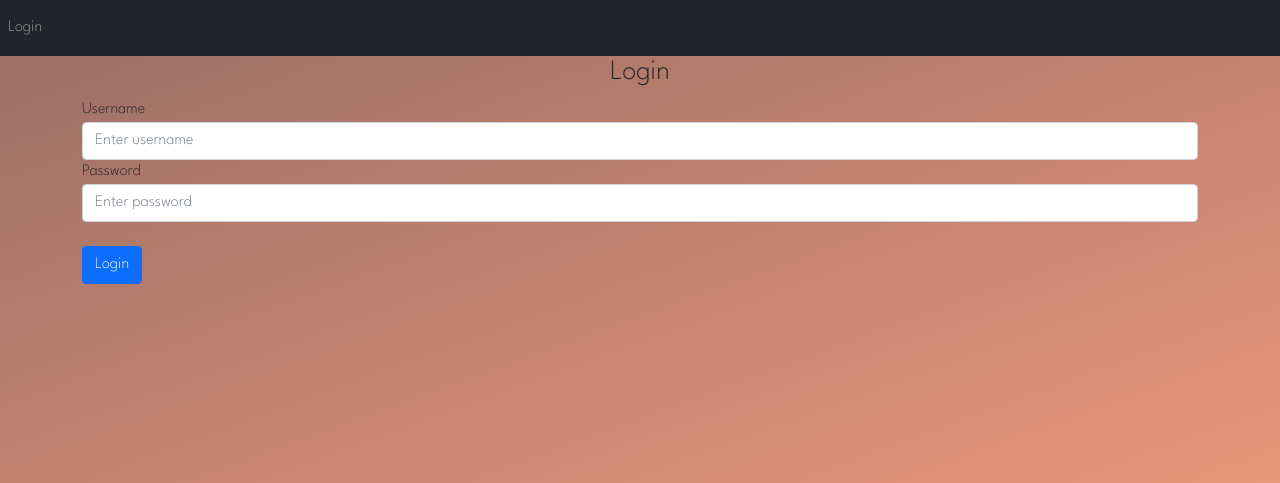
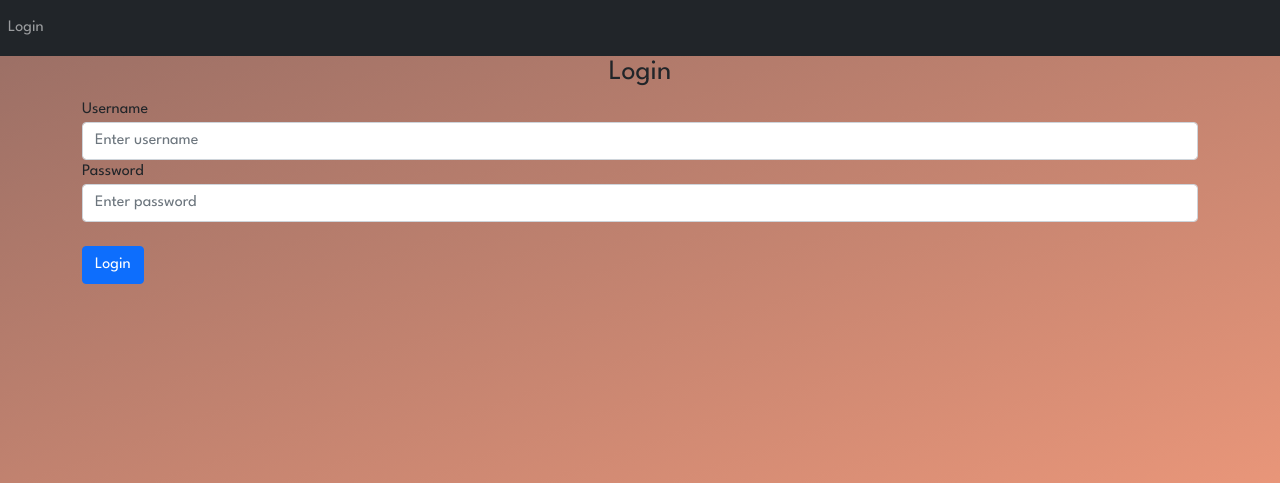
Before and after one commit to JMassey1/moviePickerThing, a Flask app: page /login in a window 1280 px wide. Shown: the top 483 px of the page. Run offline with Flask 2, Linux system fonts and the light colour scheme; parts of the project's set-up code (start-up, migrations or seed data) failed here and were passed over; some libraries are stand-ins or nearby versions.

Commit message:
Changed font from extra light to regular

```diff
--- a/website/templates/base.html
+++ b/website/templates/base.html
@@ -32,7 +32,7 @@
 
     <link rel="preconnect" href="https://fonts.googleapis.com">
     <link rel="preconnect" href="https://fonts.gstatic.com" crossorigin>
-    <link href="https://fonts.googleapis.com/css2?family=League+Spartan:wght@200&display=swap" rel="stylesheet">
+    <link href="https://fonts.googleapis.com/css2?family=League+Spartan&display=swap" rel="stylesheet">
 
 
     <link rel="stylesheet" href="{{ url_for('static', filename="style.css") }}">
```
